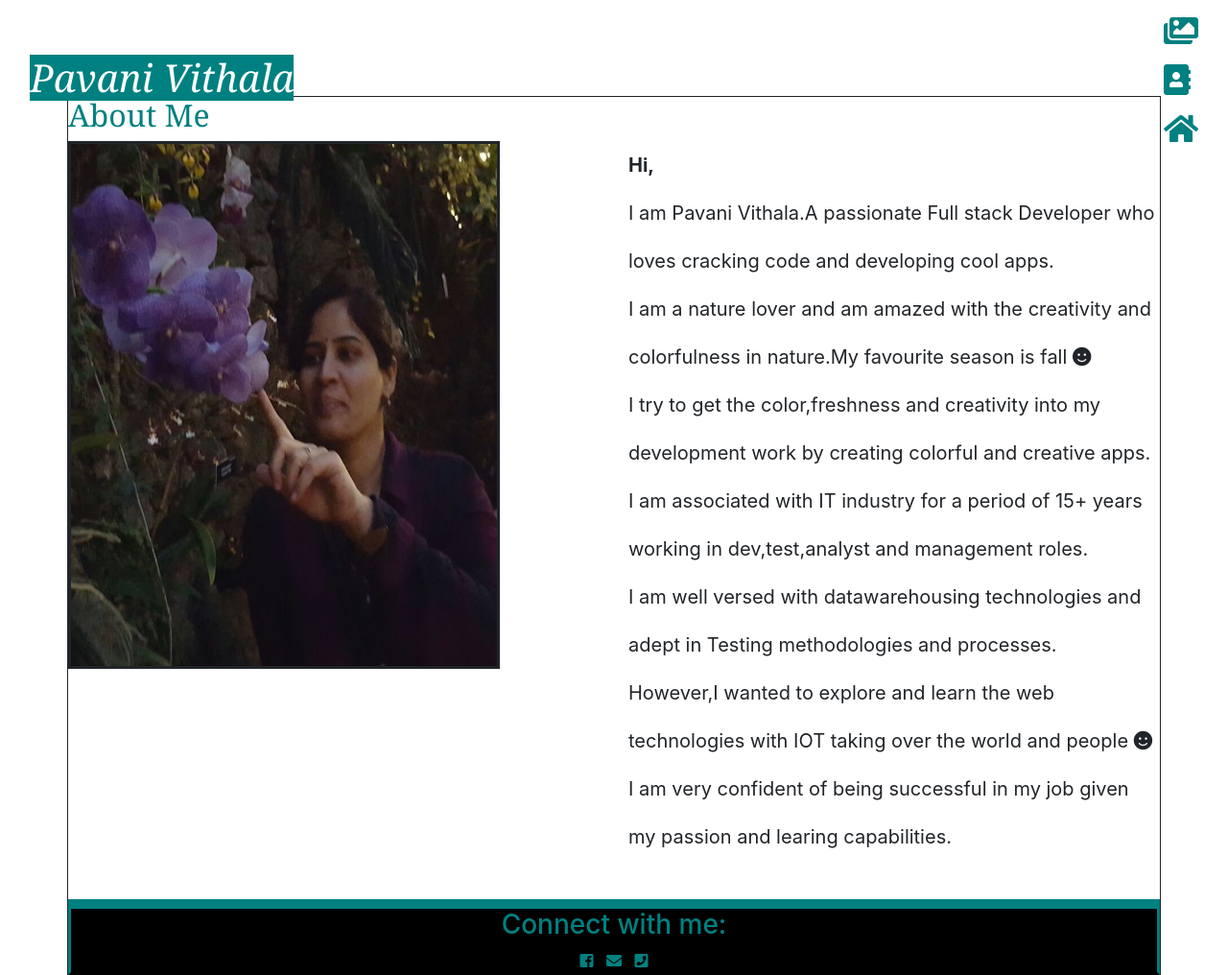
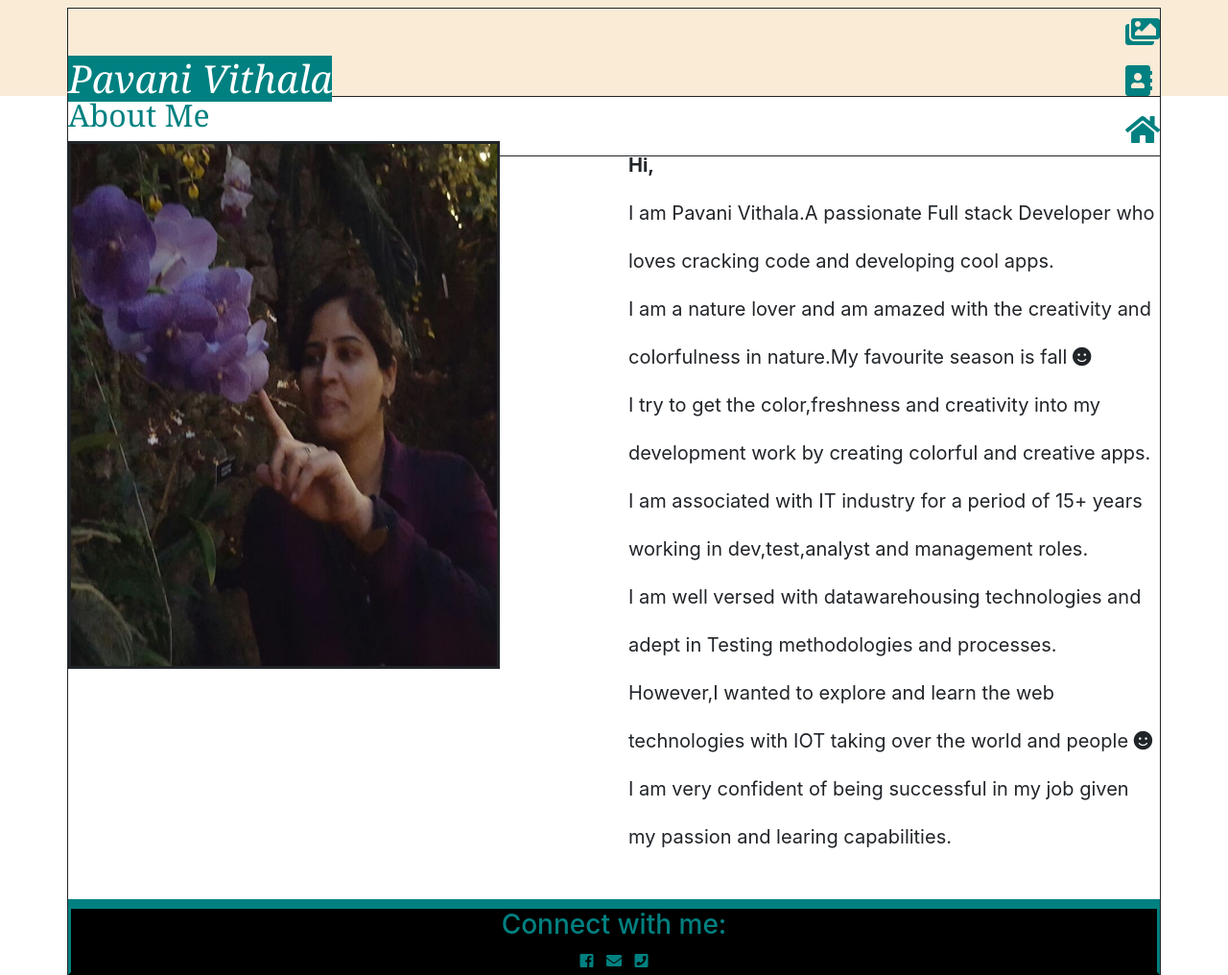
Before and after one commit to Pavani-Vithala/bootstrap-portfolio, a plain HTML site: page index.html in a window 1280 px wide. Shown: the whole page at 96% size. Drawn offline with nearby package versions, Linux system fonts and the light colour scheme.

Commit message:
Version6

```diff
--- a/assets/css/style.css
+++ b/assets/css/style.css
@@ -1,3 +1,6 @@
+body{
+    background-color:#ffffff;
+}
 img{
 
     border:solid;
@@ -28,7 +31,7 @@ p{
 }
 .navbar{
     height:100px;
-    background-color: white;
+    background-color: antiquewhite;
 }
 
 h2{
@@ -45,17 +48,19 @@ h1{
     font-style:italic;
     width:calc(100/3%);
 
+
 }
 a{
     font-family: 'fantasy','Arial', 'Helvetica Neue', 'Helvetica','sans-serif';
     color: teal;
+
 
 }
 a:hover {
     color: black;
 }
 ul li{
-    list-style: none;
 
+    display:inline;
 
 }
--- a/index.html
+++ b/index.html
@@ -4,7 +4,8 @@
 <head>
     <title>Pavani's Basic Portfolio</title>
     <!-- Linking CSS -->
-    <link rel="stylesheet" href="https://stackpath.bootstrapcdn.com/bootstrap/4.1.3/css/bootstrap.min.css" integrity="sha384-MCw98/SFnGE8fJT3GXwEOngsV7Zt27NXFoaoApmYm81iuXoPkFOJwJ8ERdknLPMO" crossorigin="anonymous">
+    <link rel="stylesheet" href="https://stackpath.bootstrapcdn.com/bootstrap/4.1.3/css/bootstrap.min.css" integrity="sha384-MCw98/SFnGE8fJT3GXwEOngsV7Zt27NXFoaoApmYm81iuXoPkFOJwJ8ERdknLPMO"
+        crossorigin="anonymous">
     <link rel="stylesheet" href="https://use.fontawesome.com/releases/v5.3.1/css/all.css" integrity="sha384-mzrmE5qonljUremFsqc01SB46JvROS7bZs3IO2EmfFsd15uHvIt+Y8vEf7N7fWAU"
         crossorigin="anonymous">
     <script src="https://code.jquery.com/jquery-3.3.1.slim.min.js" integrity="sha384-q8i/X+965DzO0rT7abK41JStQIAqVgRVzpbzo5smXKp4YfRvH+8abtTE1Pi6jizo"
@@ -18,34 +19,55 @@
 </head>
 
 <body>
+
     <nav class="navbar navbar-default">
-        <div class="container-fluid">
+        <div class="container">
             <div class="navbar-header">
                 <a class="navbar-brand">
                     <h1>Pavani Vithala</h1>
                 </a>
             </div>
 
-            <ul class="navbar-nav pull-right">
-                <li class="nav-item"><a class="nav-link" href="portfolio.html"><i class="fas fa-images fa-2x" display-style="none" aria-hidden="true"></i></a></li>
-                <li class="nav-item"><a class="nav-link" href="contact.html"><i class="fa fa-address-book fa-2x" display-style="none"
-                            aria-hidden="true"></i></a></li>
+            <ul class="navbar-nav pull-right display-style:none">
+                <li class="nav-item"><a class="nav-link" href="portfolio.html"><i class="fas fa-images fa-2x"
+                            display-style="none" aria-hidden="true"></i></a></li>
+                <li class="nav-item"><a class="nav-link" href="contact.html"><i class="fa fa-address-book fa-2x"
+                            display-style="none" aria-hidden="true"></i></a></li>
                 <li class="nav-item"><a class="nav-link" href="index.html"><i class="fa fa-home fa-2x" display-style="none"
                             aria-hidden="true"></i></a></li>
 
             </ul>
+
         </div>
     </nav>
-    <!-- <nav class="navbar navbar-light bg-light" style = "max-width:400px;">
-        <a class="navbar-brand bg-Teal"><h1>Pavani Vithala</h1></a>
-        <div>
-            <ul class="nav navbar-nav pull-right">
-                <li> <a href="portfolio.html"><i class="fas fa-images"></i></a></li>
-                <li><a href="contact.html"><i class="fa fa-address-book" aria-hidden="true"></i></a></li>
-                <li><a href="index.html"><i class="fa fa-home" aria-hidden="true"></i></a></li>
+    <!---To Try Navbar
+    <nav class="navbar navbar-expand-lg navbar-light bg-light">
+        <a class="navbar-brand" href="#">
+            <h1>Pavani Vithala</h1>
+        </a>
+        <button class="navbar-toggler" type="button" data-toggle="collapse" data-target="#navbarNav" aria-controls="navbarNav"
+            aria-expanded="false" aria-label="Toggle navigation">
+            <span class="navbar-toggler-icon"></span>
+        </button>
+        <div class="collapse navbar-collapse" id="navbarNav">
+            <ul class="navbar-nav">
+                <li class="nav-item active">
+                    <a class="nav-link" href="portfolio.html"><i class="fas fa-images fa-2x" display-style="none"
+                            aria-hidden="true"></i></a></li>
+
+                <li class="nav-item">
+                    <a class="nav-link" href="contact.html"><i class="fa fa-address-book fa-2x" display-style="none"
+                            aria-hidden="true"></i></a></li>
+
+                <li class="nav-item">
+                    <a class="nav-link" href="index.html"><i class="fa fa-home fa-2x" display-style="none" aria-hidden="true"></i></a></li>
+
             </ul>
         </div>
-    </nav>-->
+    </nav>
+-->
+
+
     <div class="container">
         <div class="row">
             <div class="col-md-3">
```
Also changed, not shown: contact.html (+1 -1 lines), portfolio.html (+1 -1 lines).
